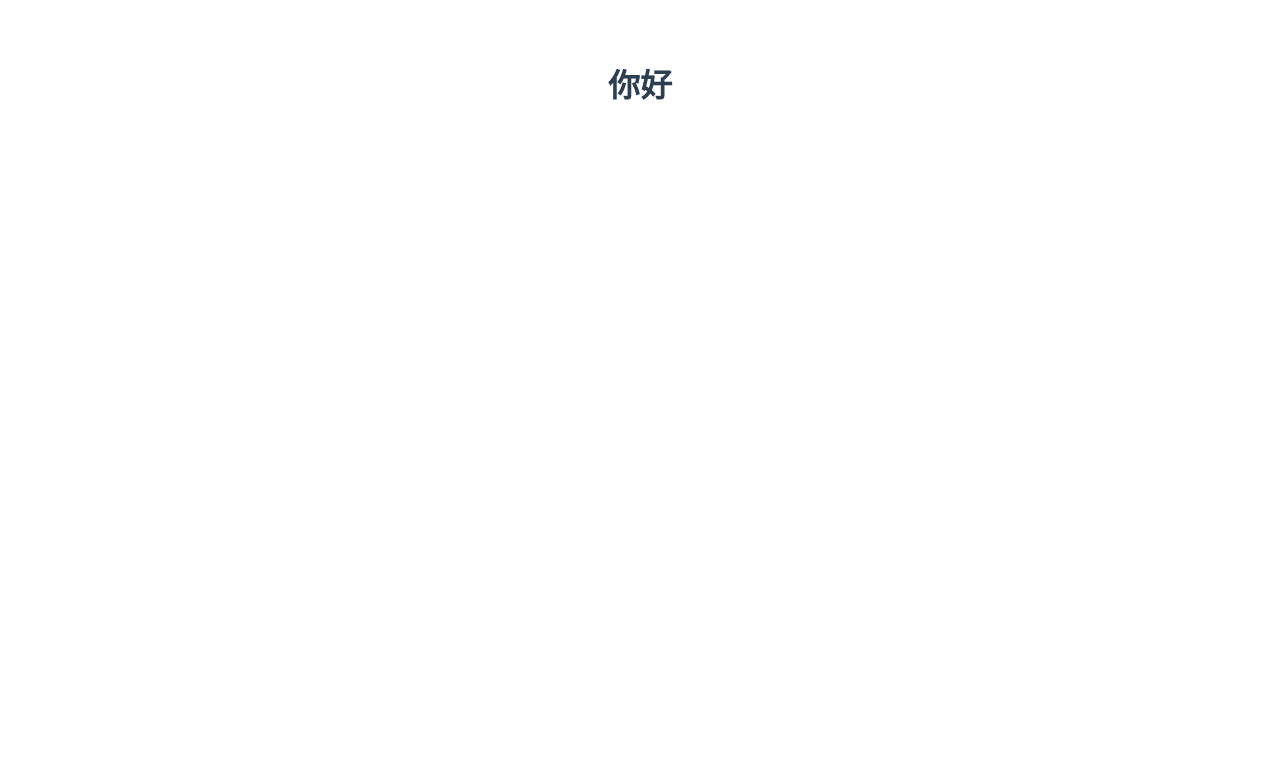
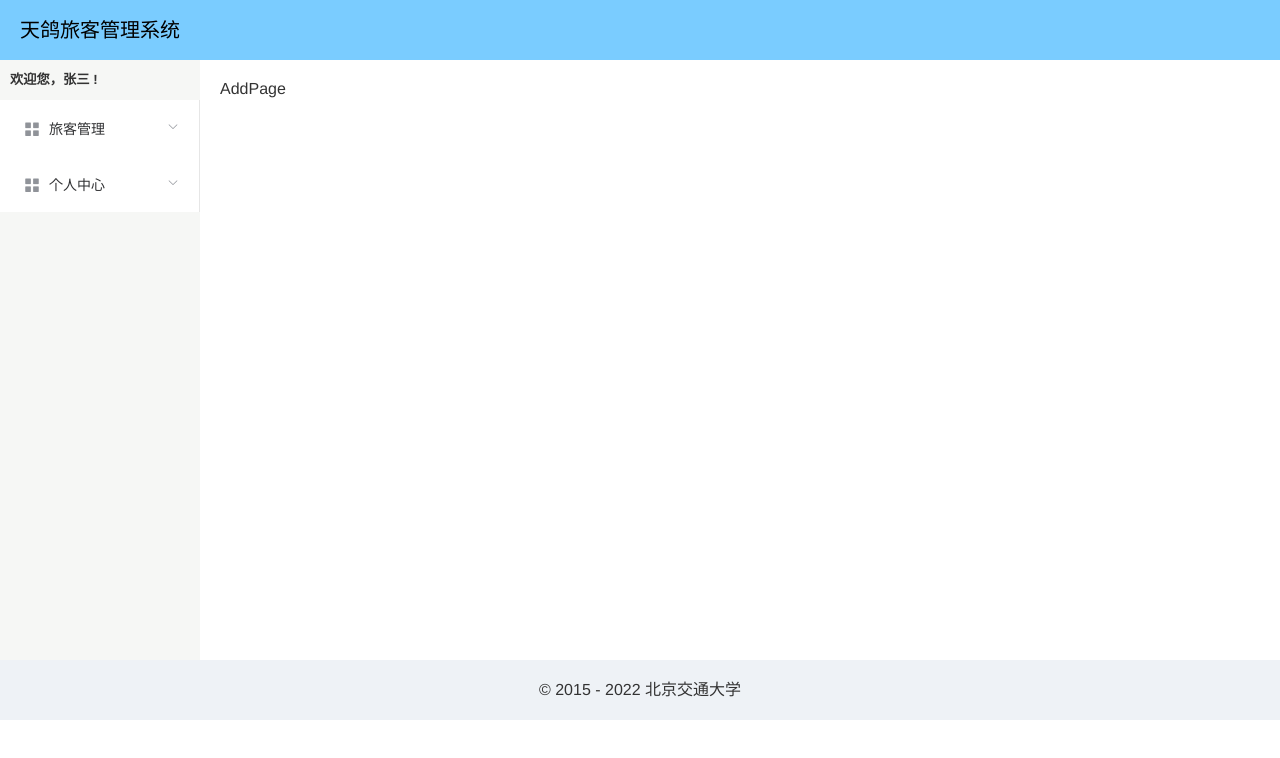
Before and after one commit to lwlzh/personnel_management, a Vue app: page /#/AddPage in a window 1280 px wide. Shown: the top 758 px of the page. Built offline with nearby package versions, Linux system fonts and the light colour scheme.

Commit message:
全局路由和页面基本框架完成

```diff
--- a/src/App.vue
+++ b/src/App.vue
@@ -20,8 +20,9 @@ export default {
   font-family: Avenir, Helvetica, Arial, sans-serif;
   -webkit-font-smoothing: antialiased;
   -moz-osx-font-smoothing: grayscale;
-  text-align: center;
-  color: #2c3e50;
-  margin-top: 60px;
+}
+*{
+  margin: 0px;
+  padding: 0px;
 }
 </style>
--- /dev/null
+++ b/src/components/AddPage.vue
@@ -0,0 +1,19 @@
+<!-- eslint-disable vue/valid-template-root -->
+<template>
+  <div class="main">
+        <span>AddPage</span>
+  </div>
+</template>
+
+<script>
+export default {
+
+}
+</script>
+
+<style>
+.main{
+    width: 100%;
+    height: 100%;
+}
+</style>
--- /dev/null
+++ b/src/components/Aside.vue
@@ -0,0 +1,79 @@
+<!-- eslint-disable vue/multi-word-component-names -->
+<template>
+    <div class="aside">
+        <el-row class="tac">
+
+            <el-col :span="24">
+                <h5 class="welcome">欢迎您，{{username}} !</h5>
+                 <!-- 旅客管理 -->
+                <el-menu
+                router
+                :default-active="this.$router.path"
+                class="el-menu-vertical-demo"
+                @open="handleOpen"
+                @close="handleClose"
+                >
+                    <el-submenu index="1">
+                        <template slot="title">
+                            <i class="el-icon-menu"></i>
+                            <span>旅客管理</span>
+                        </template>
+                        <el-menu-item-group>
+                            <el-menu-item index="/QueryPage">查询旅客信息</el-menu-item>
+                            <el-menu-item index="/AddPage">添加旅客信息</el-menu-item>
+                            <el-menu-item index="/UpdatePage">修改旅客信息</el-menu-item>
+                            <el-menu-item index="/DeletePage">删除旅客信息</el-menu-item>
+                        </el-menu-item-group>
+                    </el-submenu>
+                </el-menu>
+                <!-- 个人中心 -->
+                <el-menu
+                default-active="2"
+                class="el-menu-vertical-demo"
+                @open="handleOpen"
+                @close="handleClose"
+                >
+                    <el-submenu index="2">
+                        <template slot="title">
+                        <i class="el-icon-menu"></i>
+                        <span>个人中心</span>
+                        </template>
+                        <el-menu-item-group>
+                            <el-menu-item index="2-1">个人信息</el-menu-item>
+                            <el-menu-item index="2-2">修改账号信息</el-menu-item>
+                        </el-menu-item-group>
+                    </el-submenu>
+                </el-menu>
+            </el-col>
+        </el-row>
+
+    </div>
+</template>
+
+<script>
+import router from '@/router';
+export default {
+    methods: {
+         handleOpen(key, keyPath) {
+            console.log(key, keyPath);
+        },
+        handleClose(key, keyPath) {
+            console.log(key, keyPath);
+        }
+    },
+     data(){
+            return {
+                username:'张三',
+                router:router
+            }
+    }
+}
+</script>
+
+<style scoped>
+.welcome{
+    padding-left: 10px;
+    height: 40px;
+    line-height: 40px;
+}
+</style>
--- /dev/null
+++ b/src/components/DeletePage.vue
@@ -0,0 +1,19 @@
+<!-- eslint-disable vue/valid-template-root -->
+<template>
+  <div class="main">
+        <span>DeletePage</span>
+  </div>
+</template>
+
+<script>
+export default {
+
+}
+</script>
+
+<style>
+.main{
+    width: 100%;
+    height: 100%;
+}
+</style>
--- a/src/components/IndexPage.vue
+++ b/src/components/IndexPage.vue
@@ -1,13 +1,82 @@
+<!-- eslint-disable vue/no-unused-components -->
 <template>
-  <h1>你好</h1>
+  <div class="mainPage">
+    <el-container>
+
+        <el-header><span><img src="" alt=""></span>天鸽旅客管理系统 </el-header>
+
+        <el-container class="bd">
+            <el-aside width="200px">
+              <Aside></Aside>
+            </el-aside>
+            <el-main>
+             <router-view></router-view>
+            </el-main>
+        </el-container>
+
+        <el-footer>
+          © 2015 - 2022 北京交通大学
+        </el-footer>
+
+    </el-container>
+  </div>
 </template>
 
 <script>
+
+import Aside from './Aside.vue'
+import QueryPage from './QueryPage.vue'
+import AddPage from './AddPage.vue'
+import UpdatePage from './UpdatePage.vue'
+import DeletePage from './DeletePage.vue'
+
 export default {
+    components:{
+      Aside,
+      // eslint-disable-next-line vue/no-unused-components
+      QueryPage,
+      // eslint-disable-next-line vue/no-unused-components
+      AddPage,
+      // eslint-disable-next-line vue/no-unused-components
+      UpdatePage,
+      // eslint-disable-next-line vue/no-unused-components
+      DeletePage,
+      // eslint-disable-next-line vue/no-unused-components
+    }
 
 }
 </script>
 
-<style>
+<style scoped>
+.mainPage{
+   width: 100%;
+   height: 100%;
+}
+.el-header {
+  background-color: #7accff;
+  text-align: left;
+  line-height: 60px;
+  font-size: 20px;
+}
+.bd {
+  height:600px;
+  width: 100%;
+}
+.el-footer {
+  background-color: #eef2f6;
+  color: #333;
+  text-align: center;
+  line-height: 60px;
+}
+
+.el-aside {
+  color: #333;
+   background-color: rgba(224,229,223,0.3);
+}
+
+.el-main {
+
+  color: #333;
+}
 
 </style>
--- /dev/null
+++ b/src/components/QueryPage.vue
@@ -0,0 +1,19 @@
+<!-- eslint-disable vue/valid-template-root -->
+<template>
+  <div class="main">
+        <span>QueryPage</span>
+  </div>
+</template>
+
+<script>
+export default {
+
+}
+</script>
+
+<style>
+.main{
+    width: 100%;
+    height: 100%;
+}
+</style>
--- /dev/null
+++ b/src/components/UpdatePage.vue
@@ -0,0 +1,19 @@
+<!-- eslint-disable vue/valid-template-root -->
+<template>
+  <div class="main">
+    <h1>UpdataPage</h1>
+  </div>
+</template>
+
+<script>
+export default {
+
+}
+</script>
+
+<style>
+.main{
+    width: 100%;
+    height: 100%;
+}
+</style>
--- a/src/main.js
+++ b/src/main.js
@@ -1,8 +1,12 @@
+import ElementUI from 'element-ui'
+import 'element-ui/lib/theme-chalk/index.css'
 import Vue from 'vue'
 import App from './App.vue'
+import router from './router/index.js'
 
 Vue.config.productionTip = false
-
+Vue.use(ElementUI)
 new Vue({
   render: h => h(App),
+  router:router
 }).$mount('#app')
--- /dev/null
+++ b/src/router/index.js
@@ -0,0 +1,20 @@
+import Vue from "vue";
+import VueRouter from "vue-router";
+import QueryPage from "../components/QueryPage.vue"
+import AddPage from "../components/AddPage.vue"
+import DeletePage from "../components/DeletePage.vue"
+import UpdatePage from "../components/UpdatePage.vue"
+Vue.use(VueRouter)
+
+const router = new VueRouter({
+    routes:[
+        {path:'/',redirect:'/QueryPage'},
+        {path:'/QueryPage',component:QueryPage},
+        {path:'/AddPage',component:AddPage},
+        {path:'/DeletePage',component:DeletePage},
+        {path:'/UpdatePage',component:UpdatePage},
+
+    ]
+})
+
+export default router
```
Also changed, not shown: package.json (+5 -2 lines), src/js/request.js (added, +16 -0 lines), 1 other file (tests, documents, lock files or other folders).
